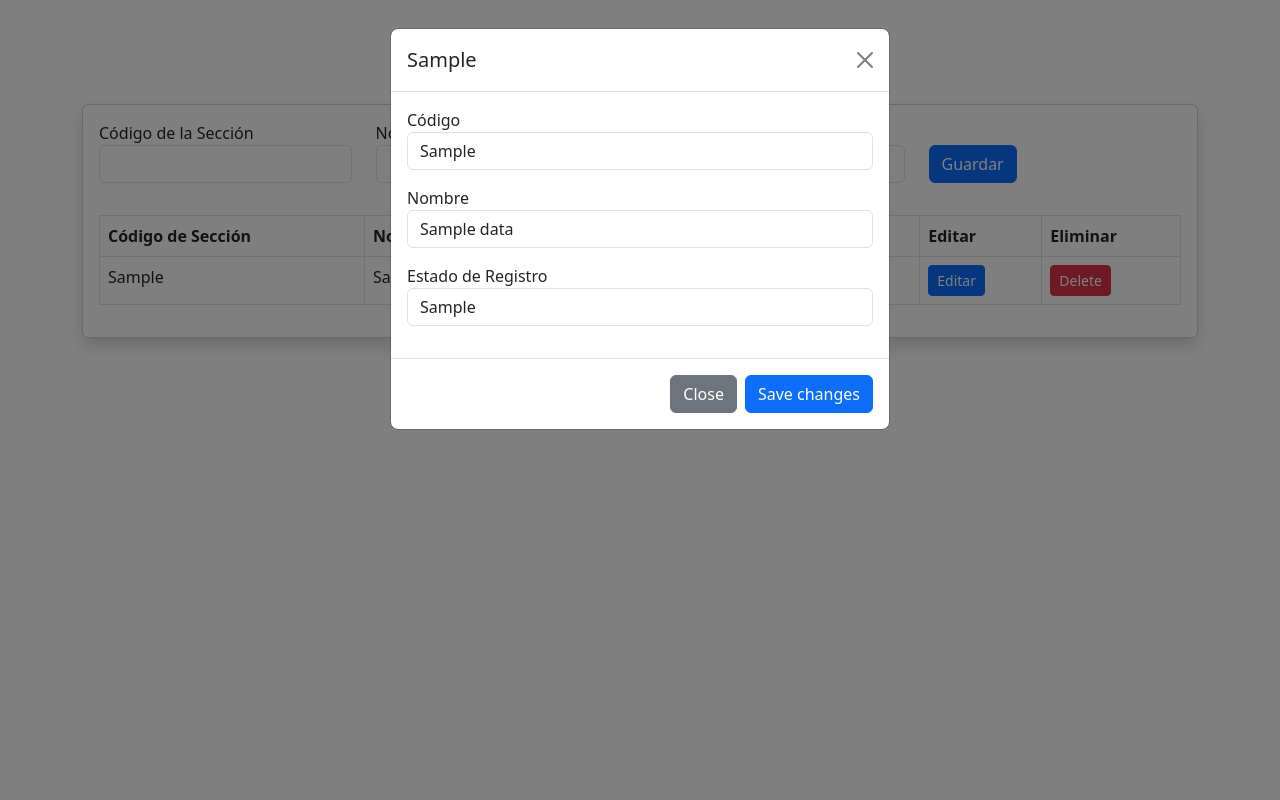
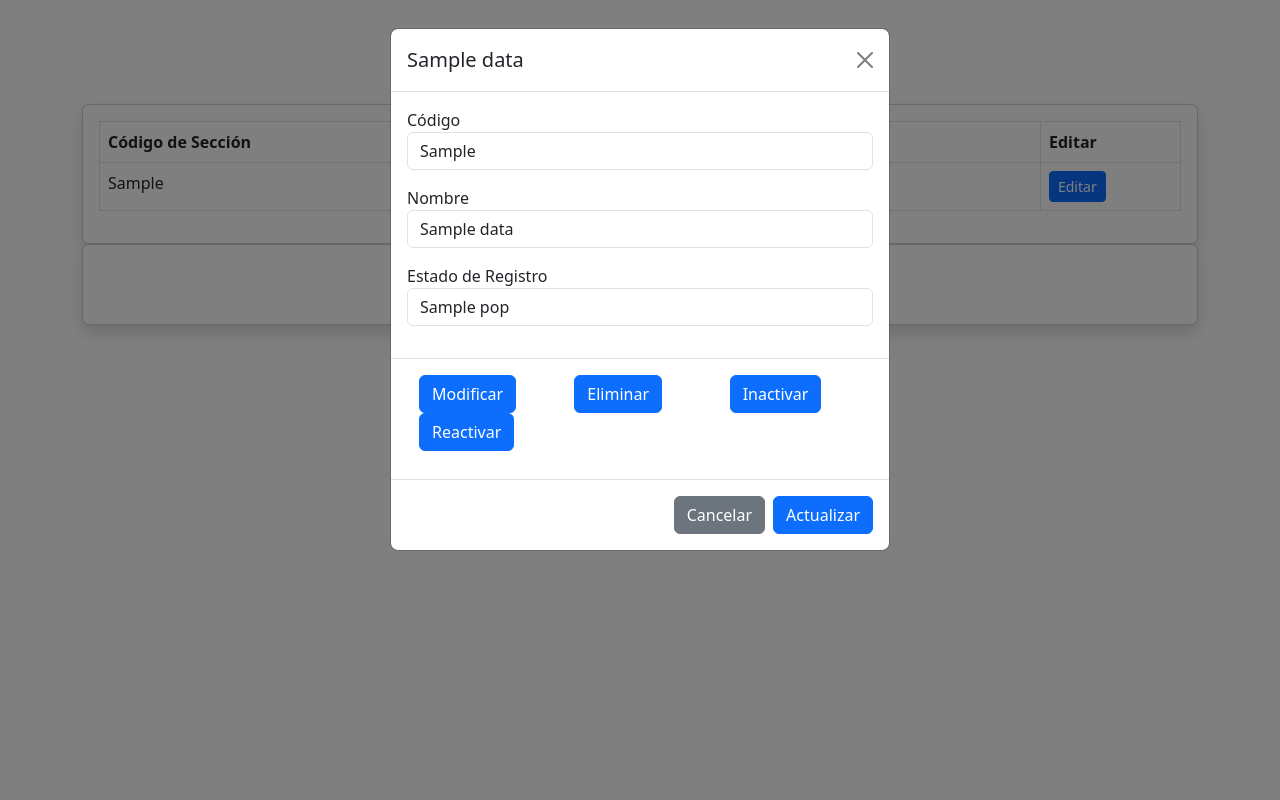
Before and after one commit to atn25042002/BDLab_Proyecto, a Flask app: template src/templates/index.html in a window 1280 px wide, after a click on "Editar". Run offline with Flask 3, Linux system fonts and the light colour scheme; the template is opened without the code that fills it: most values are stand-ins (such as "Sample title", 1, 10 or a date in 2020).

Commit message:
Cambios casi finales

```diff
--- a/src/app.py
+++ b/src/app.py
@@ -16,6 +16,7 @@ def home():
     insertObject= []
     columnNames = [column[0] for column in cursor.description]
     for record in myresult:
+        print(record)
         insertObject.append(dict(zip(columnNames, record)))
     cursor.close()
     return render_template('index.html', data=insertObject)
@@ -34,14 +35,15 @@ def addSection():
         db.database.commit()
     return redirect(url_for('home'))
 
-@app.route('/delete/<string:seccod>')
-def delete(seccod):
-    cursor = db.database.cursor()
-    sql= "DELETE FROM lzz_seccion WHERE SecCod=%s"
-    data= (seccod, )
-    cursor.execute(sql,data)
-    db.database.commit()
-    return redirect(url_for('home'))
+# Funcion de eliminar registros a nivel físico
+#@app.route('/delete/<string:seccod>')
+#def delete(seccod):
+#    cursor = db.database.cursor()
+#    sql= "DELETE FROM lzz_seccion WHERE SecCod=%s"
+#    data= (seccod, )
+#    cursor.execute(sql,data)
+#    db.database.commit()
+#    return redirect(url_for('home'))
 
 @app.route('/edit/<string:seccod>', methods=['POST'])
 def edit(seccod):
--- a/src/templates/index.html
+++ b/src/templates/index.html
@@ -3,9 +3,41 @@
 <head>
     <meta charset="UTF-8">
     <meta name="viewport" content="width=device-width, initial-scale=1.0">
-    <title>Document</title>
+    <title>Sistema de Gestión de Inventarios</title>
     <link href="https://cdn.jsdelivr.net/npm/bootstrap@5.3.0/dist/css/bootstrap.min.css" rel="stylesheet" integrity="sha384-9ndCyUaIbzAi2FUVXJi0CjmCapSmO7SnpJef0486qhLnuZ2cdeRhO02iuK6FUUVM" crossorigin="anonymous">
     <script src="https://cdn.jsdelivr.net/npm/bootstrap@5.3.0/dist/js/bootstrap.bundle.min.js" integrity="sha384-geWF76RCwLtnZ8qwWowPQNguL3RmwHVBC9FhGdlKrxdiJJigb/j/68SIy3Te4Bkz" crossorigin="anonymous"></script>
+    <script>
+        function changeColor(){
+            document.getElementById("modify").setAttribute("class", "btn btn-primary")
+            document.getElementById("remove").setAttribute("class", "btn btn-primary")
+            document.getElementById("inactivate").setAttribute("class", "btn btn-primary")
+            document.getElementById("reactivate").setAttribute("class", "btn btn-primary")
+        }
+        function mod(){
+            changeColor()
+            document.getElementById("modify").setAttribute("class", "btn btn-success")
+            document.getElementById("nom").removeAttribute("readonly")
+            document.getElementById("est").setAttribute("value", "A")
+        }
+        function del(){
+            changeColor()
+            document.getElementById("remove").setAttribute("class", "btn btn-danger")
+            document.getElementById("nom").setAttribute("readonly", "true")
+            document.getElementById("est").setAttribute("value", "*")
+        }
+        function inac(){
+            changeColor()
+            document.getElementById("inactivate").setAttribute("class", "btn btn-success")
+            document.getElementById("nom").setAttribute("readonly", "true")
+            document.getElementById("est").setAttribute("value", "I")
+        }
+        function reac(){
+            changeColor()
+            document.getElementById("reactivate").setAttribute("class", "btn btn-success")
+            document.getElementById("nom").setAttribute("readonly", "true")
+            document.getElementById("est").setAttribute("value", "A")
+        }
+    </script>
 </head>
 <body>
     <h1 class="text-center mt-5 nb-5 text-primary">Sección</h1>
@@ -13,33 +45,12 @@
     <div class="container">
         <div class="card shadow">
             <div class="card-body">
-                <form action="/section" method="POST">
-                    <div class="row mb-3">
-                        <div class="col">
-                            <label> Código de la Sección </label>
-                            <input type="text" class="form-control mb-3" name="seccod"></imput>
-                        </div>
-                        <div class="col">
-                            <label> Nombre de la Sección </label>
-                            <input type="text" class="form-control mb-3" name="secnom"></imput>
-                        </div>
-                        <div class="col">
-                            <label> Estado de Registro </label>
-                            <input type="text" class="form-control  mb-3" name="secestreg"></imput>
-                        </div>
-                        <div class="col">
-                            <button class="btn btn-primary mb-3 mt-4" type="submit">Guardar</button>
-                        </div>
-                    </div>
-                </form>
-
                 <table class="table table-bordered">
                     <thead>
                         <th scope="col"> Código de Sección</th>
                         <th scope="col"> Nombre de Sección</th>
                         <th scope="col"> Estado de Registro</th>
                         <th scope="col"> Editar</th>
-                        <th scope="col"> Eliminar</th>
                     </thead>
 
                     <tbody>
@@ -47,31 +58,46 @@
                         <tr>
                             <td>{{d.SecCod}}</td>
                             <td>{{d.SecNom}}</td>
-                            <td>{{d.SecEstReg}}</td>
+                            <td>{{d.SecEstReg.copy().pop()}}</td>
                             <td><button class="btn btn-primary btn-sm" id="btn-edit{{d.SecCod}}" data-bs-toggle="modal" data-bs-target="#modal{{d.SecCod}}">Editar</button></td>
-                            <td><a href="{{url_for('delete', seccod=d.SecCod)}}" class="btn btn-danger btn-sm">Delete</a></td>
-                        </tr>
+                            </tr>
 
                         <div class="modal fade" id="modal{{d.SecCod}}" tabindex="-1" aria-labelledby="exampleModalLabel" aria-hidden="true">
                             <div class="modal-dialog">
                               <div class="modal-content">
                                 <div class="modal-header">
-                                  <h1 class="modal-title fs-5" id="exampleModalLabel">{{d.SecCod}}</h1>
+                                  <h1 class="modal-title fs-5" id="exampleModalLabel">{{d.SecNom}}</h1>
                                   <button type="button" class="btn-close" data-bs-dismiss="modal" aria-label="Close"></button>
                                 </div>
                                 <div class="modal-body">
                                     <form action="/edit/{{d.SecCod}}" method="post">
                                         <label> Código</label>
-                                        <input type="text" class="form-control  mb-3" name="seccod" value="{{d.SecCod}}"></imput>
+                                        <input type="text" class="form-control mb-3" id="cod" name="seccod" value="{{d.SecCod}}" readonly></input>
                                         <label> Nombre</label>
-                                        <input type="text" class="form-control  mb-3" name="secnom" value="{{d.SecNom}}"></imput>
+                                        <input type="text" class="form-control mb-3" id="nom" name="secnom" value="{{d.SecNom}}" readonly></input>
                                         <label> Estado de Registro</label>
-                                        <input type="text" class="form-control  mb-3" name="secestreg" value="{{d.SecEstReg}}"></imput>
+                                        <input type="text" class="form-control mb-3" id="est" name="secestreg" value="{{d.SecEstReg.copy().pop()}}" readonly></input>
 
                                 </div>
+                                <div class="modal-footer">
+                                    <div class="row mb-3">
+                                        <div class="col">
+                                            <button type="button" id="modify" onclick="mod()" class="btn btn-primary">Modificar</button>
+                                        </div>
+                                        <div class="col">
+                                            <button type="button" id="remove" onclick="del()" class="btn btn-primary">Eliminar</button>
+                                        </div>
+                                        <div class="col">
+                                            <button type="button" id="inactivate" onclick="inac()" class="btn btn-primary">Inactivar</button>
+                                        </div>
+                                        <div class="col">
+                                            <button type="button" id="reactivate" onclick="reac()" class="btn btn-primary">Reactivar</button>
+                                        </div>
+                                    </div>
+                                </div>
                                     <div class="modal-footer">
-                                        <button type="button" class="btn btn-secondary" data-bs-dismiss="modal">Close</button>
-                                        <button type="submit" class="btn btn-primary">Save changes</button>
+                                        <button type="button" class="btn btn-secondary" data-bs-dismiss="modal">Cancelar</button>
+                                        <button type="submit" class="btn btn-primary">Actualizar</button>
                                     </div>
                                 </form>
                               </div>
@@ -83,6 +109,41 @@
             </div>
         </div>
     </div>
+    <div class="container">
+        <div class="card shadow">
+            <div class="card-body">
+                <div class="row mb-3">
+                    <div class="col text-center">
+                        <button class="btn btn-primary btn-sm " data-bs-toggle="modal" data-bs-target="#modalCreate">Adicionar</button>
 
+                        <div class="modal fade" id="modalCreate" tabindex="-1" aria-labelledby="exampleModalLabel" aria-hidden="true">
+                            <div class="modal-dialog">
+                              <div class="modal-content">
+                                <div class="modal-header">
+                                  <h1 class="modal-title fs-5" id="exampleModalLabel">Ingresando nuevos datos</h1>
+                                  <button type="button" class="btn-close" data-bs-dismiss="modal" aria-label="Close"></button>
+                                </div>
+                                <div class="modal-body">
+                                    <form action="/section" method="POST">
+                                        <label> Código de la Sección </label>
+                                        <input type="text" class="form-control mb-3" name="seccod"></imput>
+                                        <label> Nombre de la Sección </label>
+                                        <input type="text" class="form-control mb-3" name="secnom"></imput>
+                                        <label> Estado de Registro </label>
+                                        <input type="text" class="form-control  mb-3" name="secestreg" value="A" readonly></imput>
+                                        <div class="modal-footer">
+                                            <button type="button" class="btn btn-secondary" data-bs-dismiss="modal">Cancelar</button>
+                                            <button type="submit" class="btn btn-primary">Actualizar</button>
+                                        </div>
+                                    </form>
+                                </div>
+                              </div>
+                            </div>
+                        </div>
+                    </div>
+                </div>
+            </div>
+        </div>
+    </div>
 </body>
 </html>
```
